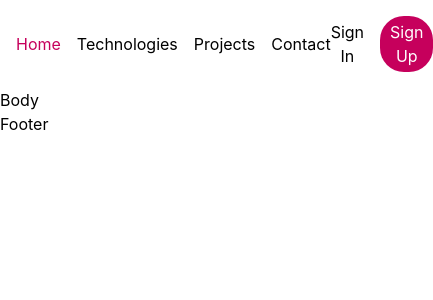
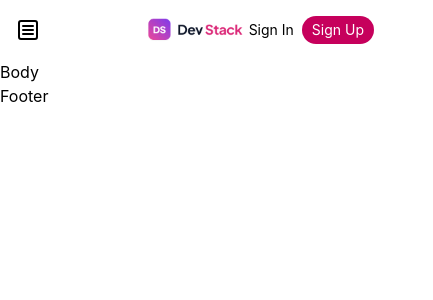
Before and after one commit to kamrul-explorer/DevStack, a React (Vite) app: page / in a window 390 px wide. Shown: the top 300 px of the page, 433 px wide, since content can reach past the window. Built offline with nearby package versions, Linux system fonts and the light colour scheme.

Commit message:
Update Navbar design

```diff
--- a/src/components/Navbar.jsx
+++ b/src/components/Navbar.jsx
@@ -1,24 +1,59 @@
 
+import { useState } from 'react';
+import { SquareMenu, X } from 'lucide-react';
 import logoText from '../assets/logo-text.png';
 
 function Navbar() {
+    const [menuOpen, setMenuOpen] = useState(false);
+
     return (
-        <div className="flex justify-between items-center p-4 container mx-auto">
-            <div>
-                <img src={logoText} alt="Logo" />
+        <div className="relative flex justify-between items-center p-4 container mx-auto">
+
+
+            <div className="lg:static absolute left-1/2 -translate-x-1/2 lg:translate-x-0">
+                <img src={logoText} alt="Logo" className="w-24 sm:w-32 lg:w-auto" />
             </div>
+
+
             <div className="flex items-center justify-center">
-                <ul className="flex gap-4">
+
+
+                <button
+                    className="lg:hidden absolute left-4"
+                    onClick={() => setMenuOpen(!menuOpen)}
+                    aria-label="Toggle navigation menu"
+                    aria-expanded={menuOpen}
+                >
+                    {menuOpen ? <X size={24} /> : <SquareMenu size={24} />}
+                </button>
+
+
+                <ul className="hidden lg:flex gap-4">
                     <li className="text-pink-700">Home</li>
                     <li>Technologies</li>
                     <li>Projects</li>
+                    <li>About</li>
                     <li>Contact</li>
                 </ul>
+
+
+                {menuOpen && (
+                    <ul className="absolute top-full left-4 mt-2 z-50 flex flex-col gap-4 bg-white shadow-lg rounded-lg p-4 lg:hidden">
+                        <li onClick={() => setMenuOpen(false)} className="text-pink-700">Home</li>
+                        <li onClick={() => setMenuOpen(false)}>Technologies</li>
+                        <li onClick={() => setMenuOpen(false)}>Projects</li>
+                        <li onClick={() => setMenuOpen(false)}>Contact</li>
+                    </ul>
+                )}
             </div>
-                <div className="flex gap-4 items-center">
-                    <button>Sign In</button>
-                    <button className="bg-pink-700 rounded-3xl p-1 px-2.5 text-white">Sign Up</button>
-                </div>
+
+
+            <div className="flex gap-2 sm:gap-4 items-center">
+                <button className="text-sm sm:text-base">Sign In</button>
+                <button className="bg-pink-700 rounded-3xl p-1 px-2.5 text-white text-sm sm:text-base">
+                    Sign Up
+                </button>
+            </div>
 
         </div>
     );
```
